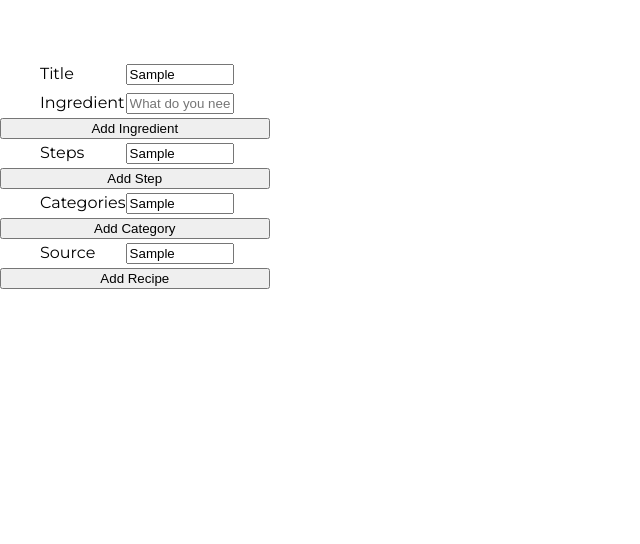
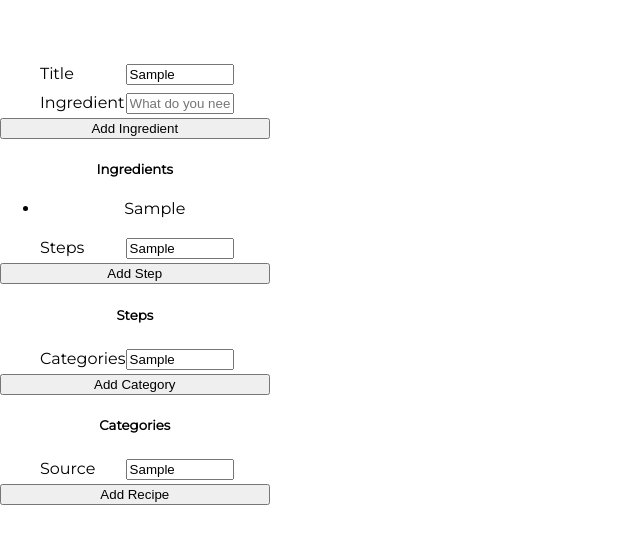
Before and after one commit to Build-Week-Secret-Family-Recipes1/front-end, a React (Create React App) app: page / in a window 1280 px wide. Both pictures are taken after typing "Sample", "Sample", "Sample", "Sample", "Sample" into the empty fields and a click on the button "Add Ingredient". Shown: the top 544 px of the page, without its empty margins (0-640 px from the left). Built offline with nearby package versions, Linux system fonts and the light colour scheme.

Commit message:
rendered the ingredients, steps, and tags to the page underneath their inputs

```diff
--- a/src/components/RecipeForm.js
+++ b/src/components/RecipeForm.js
@@ -61,17 +61,16 @@ function RecipeForm() {
                 />
             </label>
             <button onClick={addIngredient}>Add Ingredient</button>
-            {/*
-                --above, add inputs for number, unit, and ingredient (ex - 2.5 tsp curry powder)
-                    --number input could be text or number type - text allows for fractions more easily
-                    --unit input could be text or dropdown - dropdown must allow for no unit
-                <button>Add Ingredient</button>   on click, it will the input to ingredient state (array)
+            <div>
+                <h5>Ingredients</h5>
                 <ul>
-                    will map over ingredient state and add a new li element for each item in array
-                    will render each ingredient to the page underneath the ingredient input form
-                    <li></li>
+                    {recipeState.ingredients.map((ingredient) => {
+                        return (
+                            <li>{ingredient}</li>
+                        )
+                    })}
                 </ul>
-            */}
+            </div>
             <label htmlFor="newStep">
                 Steps
                 <input
@@ -84,6 +83,16 @@ function RecipeForm() {
                 />
             </label>
             <button onClick={addStep}>Add Step</button>
+            <div>
+                <h5>Steps</h5>
+                <ol>
+                    {recipeState.steps.map((step) => {
+                        return (
+                            <li>{step}</li>
+                        )
+                    })}
+                </ol>
+            </div>
             <label htmlFor="newTag">
                 Categories
                 <input
@@ -96,6 +105,16 @@ function RecipeForm() {
                 />
             </label>
             <button onClick={addTag}>Add Category</button>
+            <div>
+                <h5>Categories</h5>
+                <ul>
+                    {recipeState.tags.map((tag) => {
+                        return (
+                            <li>{tag}</li>
+                        )
+                    })}
+                </ul>
+            </div>
             <label htmlFor="source">
                 Source
                 <input
```
